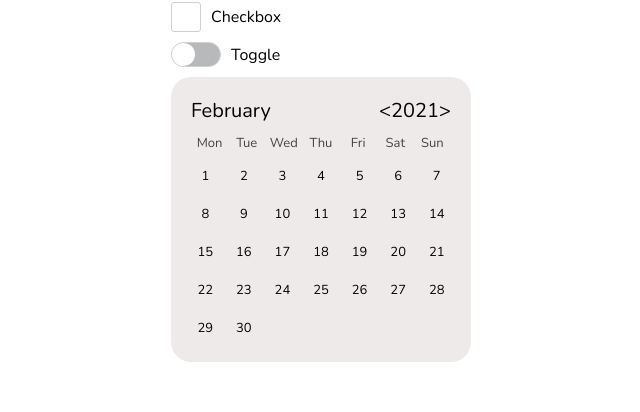
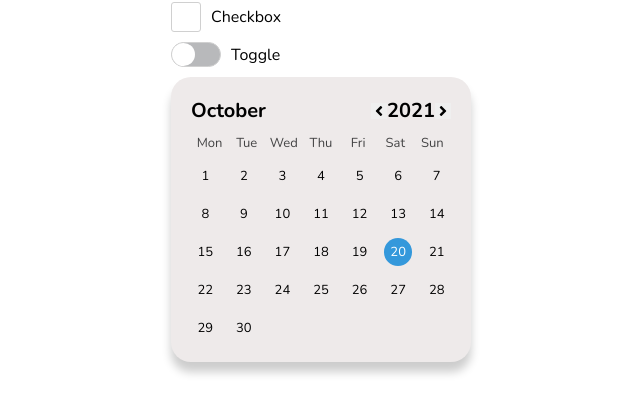
Before and after one commit to a-korkin/ui-kit-v1, a React (Create React App) app: page / in a window 1280 px wide. Shown: the part 235-647 px from the top of the page, without its empty margins (319-959 px from the left). Built offline with nearby package versions, Linux system fonts and the light colour scheme.

Commit message:
change year

```diff
--- a/src/components/App/App.tsx
+++ b/src/components/App/App.tsx
@@ -1,5 +1,5 @@
 import React from "react";
-import { IDictionary } from "../../models";
+import { IDate, IDictionary } from "../../models";
 import Button from "../../ui/Button";
 import Calendar from "../../ui/Calendar";
 import CheckBox from "../../ui/CheckBox";
@@ -33,7 +33,7 @@ const App: React.FC = () => {
             <MultiSelect options={options} label="Multiselect" />
             <CheckBox id="checkbox" checked={false} label="Checkbox" />
             <Toggle id="toggle" checked={false} label="Toggle" />
-            <Calendar />
+            <Calendar currentDate={new Date(Date.now())} />
         </div>
         </>
     );
--- a/src/ui/Calendar/Calendar.scss
+++ b/src/ui/Calendar/Calendar.scss
@@ -6,17 +6,27 @@
     background-color: var(--clr-grey-light-0);
     border-radius: 2rem;
     font-size: 1.3rem;
+    box-shadow: 0 1rem 1rem rgba(#000, .2);
 
     &__year-month {
         display: flex;
         justify-content: space-between;
         font-size: 2rem;
+        font-weight: 700;
         margin-bottom: 1rem;
 
         .year {
             display: flex;
-            align-items: center;
-            justify-items: center;
+            align-content: center;
+
+            & button {
+                display: flex;
+                align-self: center;
+                border: none;
+                outline: none;
+                cursor: pointer;
+                font-size: var(--font-size-default);
+            }
         }
     }
 
@@ -40,10 +50,18 @@
             position: relative;
             width: 100%;
             text-align: center;
+            align-self: center;
+            justify-self: center;
             padding: .5rem;
 
+            &.active {
+                background-color: var(--clr-primary-light);
+                color: #fff;
+                border-radius: 50%;
+            }
+
             span {
-                transition: all .3s;
+                transition: all .2s;
 
                 &:nth-child(2n + 1) {
                     width: 0;
@@ -54,47 +72,44 @@
                 }
             }
 
-            &:hover {
-                span:nth-child(1) {
+            &:hover:not(.active) {
+                span {
+                    position: absolute;
+                    background-color: var(--clr-grey-dark-1);
+
+                    &:nth-child(1) {
                         transition-delay: 0;
-                    position: absolute;
                         top: 0;
                         left: 0;
                         width: 100%;
                         height: .1rem;
-                    background-color: #000;
                     }
 
-                span:nth-child(2) {
-                    transition-delay: .3s;
-                    position: absolute;
+                    &:nth-child(2) {
+                        transition-delay: .2s;
                         top: 0;
                         right: 0;
                         width: .1rem;
                         height: 100%;
-                    background-color: #000;
                     }
 
-                span:nth-child(3) {
-                    transition-delay: .6s;
-                    position: absolute;
+                    &:nth-child(3) {
+                        transition-delay: .4s;
                         bottom: 0;
                         right: 0;
                         width: 100%;
                         height: .1rem;
-                    background-color: #000;
                     }
 
-                span:nth-child(4) {
-                    transition-delay: .9s;
-                    position: absolute;
+                    &:nth-child(4) {
+                        transition-delay: .6s;
                         bottom: 0;
                         left: 0;
                         width: .1rem;
                         height: 100%;
-                    background-color: #000;
                     }
                 }
             }
         }
     }
+}
--- a/src/ui/Calendar/Calendar.tsx
+++ b/src/ui/Calendar/Calendar.tsx
@@ -1,13 +1,57 @@
-import React from "react";
+import React, { useState } from "react";
+import { FaAngleLeft, FaAngleRight } from "react-icons/fa";
+import { IDate } from "../../models";
 
 import "./Calendar.scss";
 
-const Calendar: React.FC = () => {
+interface ICalendarProps {
+    currentDate: Date;
+}
+
+const Calendar: React.FC<ICalendarProps> = ({currentDate}) => {
+    const months: Map<number, string> = new Map([
+        [1, "January"],
+        [2, "February"],
+        [3, "March"],
+        [4, "April"],
+        [6, "May"],
+        [6, "June"],
+        [7, "July"],
+        [8, "August"],
+        [9, "September"],
+        [10, "October"],
+        [11, "November"],
+        [12, "December"],
+    ]);
+
+    const _date: IDate = {
+        year: currentDate.getFullYear(),
+        month: {id: currentDate.getMonth() + 1, name: months.get(currentDate.getMonth() + 1)},
+        day: currentDate.getDate()
+    }
+
+    const [date, setDate] = useState<IDate>(_date);
+
+    const changeYearHandler = (e: React.MouseEvent<HTMLSpanElement>, type: string) => {
+        switch (type) {
+            case "add":
+                setDate(prevState => ({...prevState, year: prevState.year + 1}));
+                break;
+            default:
+                setDate(prevState => ({...prevState, year: prevState.year - 1}));
+                break;
+        }
+    }
+
     return (
         <div className="calendar">
             <div className="calendar__year-month">
-                <div className="month">February</div>
-                <div className="year"><span>&#60;</span> 2021 <span>&#62;</span></div>
+                <div className="month">{date.month.name}</div>
+                <div className="year">
+                    <button onClick={e => changeYearHandler(e, "remove")}><FaAngleLeft /></button>
+                    <span>{date.year}</span>
+                    <button onClick={e => changeYearHandler(e, "add")}><FaAngleRight /></button>
+                </div>
             </div>
             <div className="calendar__week">
                 <div className="calendar__week-item">Mon</div>
@@ -38,7 +82,7 @@ const Calendar: React.FC = () => {
                 <div className="calendar__days-item">17<span></span><span></span><span></span><span></span></div>
                 <div className="calendar__days-item">18<span></span><span></span><span></span><span></span></div>
                 <div className="calendar__days-item">19<span></span><span></span><span></span><span></span></div>
-                <div className="calendar__days-item">20<span></span><span></span><span></span><span></span></div>
+                <div className="calendar__days-item active">20<span></span><span></span><span></span><span></span></div>
                 <div className="calendar__days-item">21<span></span><span></span><span></span><span></span></div>
                 <div className="calendar__days-item">22<span></span><span></span><span></span><span></span></div>
                 <div className="calendar__days-item">23<span></span><span></span><span></span><span></span></div>
```
Also changed, not shown: src/models/index.ts (+11 -0 lines). Lines whose indentation alone changed are shown as unchanged.
